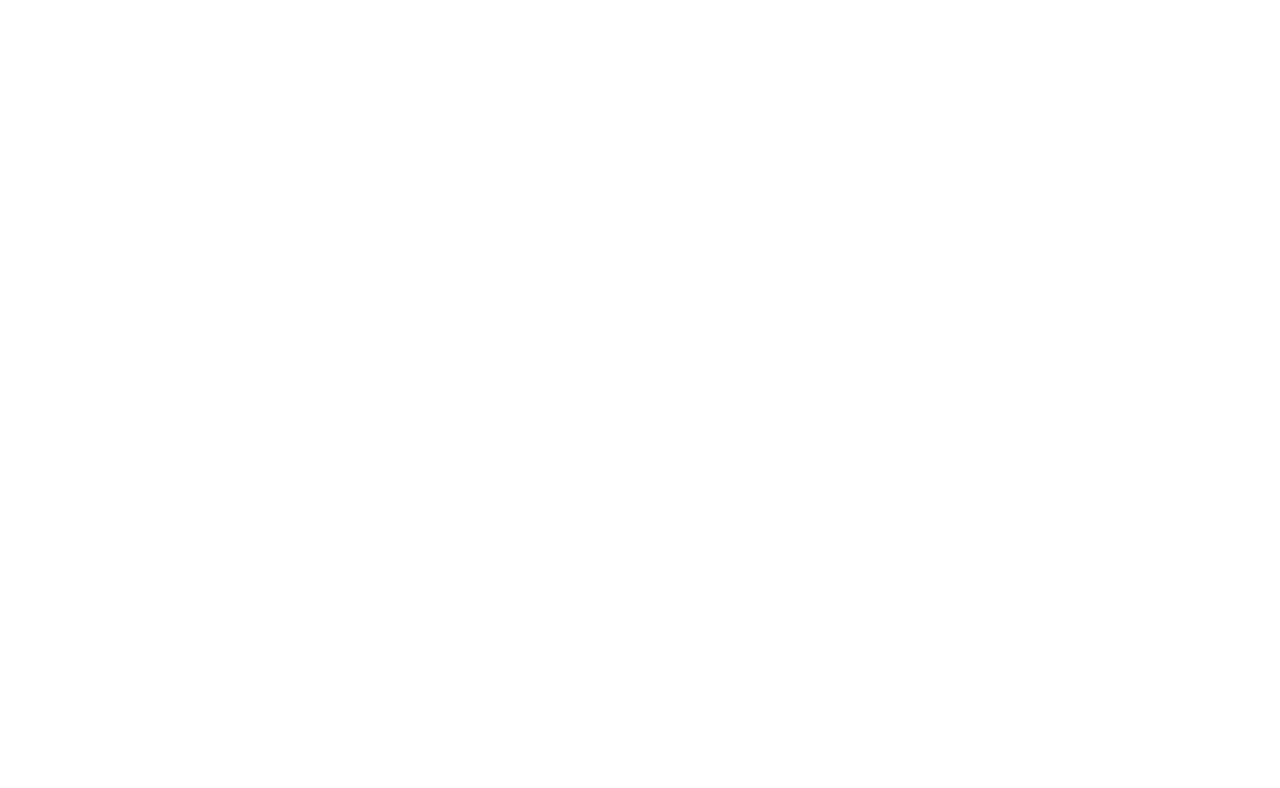
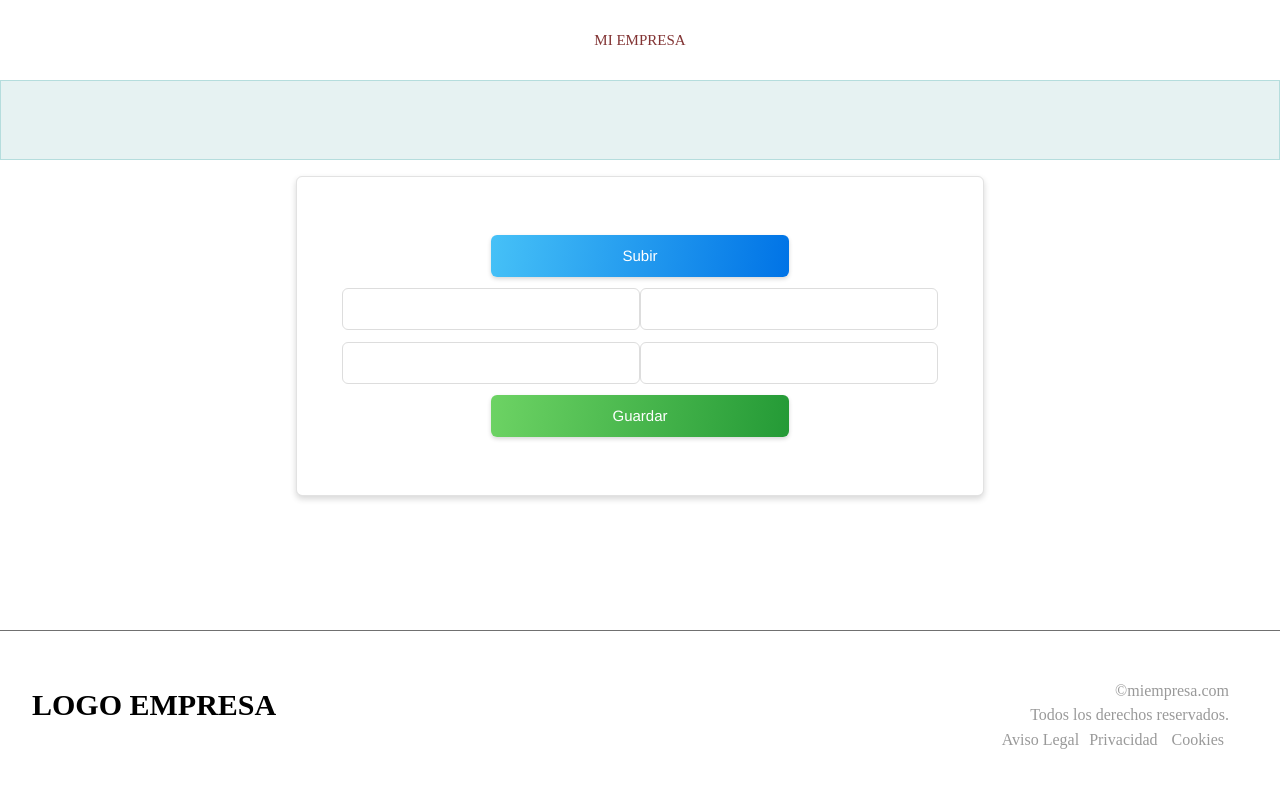
Before and after one commit to IT-Academy-BCN/ita-directory, a React (Create React App) app: page /profile in a window 1280 px wide. Shown: the top 788 px of the page. Built offline with nearby package versions, Linux system fonts and the light colour scheme.

Commit message:
edit profile first commit

```diff
--- a/src/App.js
+++ b/src/App.js
@@ -16,7 +16,7 @@ import Home from "screens/Home/Home";
 // Userflow
 import Login from "screens/UserFlow/Login/Login";
 import Registration from "screens/UserFlow/Registration/Registration";
-// import RecoverPassword from "screens/UserFlow/RecoverPassword";
+import Profile from "screens/UserFlow/Profile/Profile";
 
 const App = () => {
 	const [view, setView] = useState("");
@@ -36,7 +36,7 @@ const App = () => {
 					<Login onLogin={handleLogin} />
 				</Route>
 				<Route exact path="/register" component={Registration} />
-				{/* <Route exact path="/recover-password/:hash" component={RecoverPassword} /> */}
+				<Route exact path="/profile" component={Profile} />
 
 				{/* <ProtectedRoute component={Page404} /> */}
 			</Switch>
--- a/src/components/layout/Body/styles.js
+++ b/src/components/layout/Body/styles.js
@@ -1,14 +1,23 @@
-import styled from 'styled-components'
+import styled from "styled-components";
 
 export const StyledBody = styled.div`
 	margin: 0;
 	background-position: center;
 	background-repeat: no-repeat;
 	background-size: cover;
-`
+`;
 
 export const Childrens = styled.div`
 	display: flex;
 	justify-content: center;
-    padding-top: 3.5rem
-`
+	padding-top: 3.5rem;
+	padding-top: 1rem;
+
+	&.accessRegister {
+		padding-top: 3.5rem;
+	}
+
+	&.profile {
+		padding-top: 1rem;
+	}
+`;
--- a/src/components/units/AsyncButton/styles.js
+++ b/src/components/units/AsyncButton/styles.js
@@ -1,5 +1,5 @@
-import styled from 'styled-components'
-import Colors from 'theme/Colors'
+import styled from "styled-components";
+import Colors from "theme/Colors";
 
 const StyledButton = styled.button`
 	box-shadow: 0px 2px 4px #00000029;
@@ -12,12 +12,18 @@ const StyledButton = styled.button`
 	letter-spacing: 0px;
 	width: 18.6rem;
 	height: 2.6rem;
-    margin:  0.3rem 0 0.3rem 0;
+	margin: 0.3rem 0 0.3rem 0;
 	text-align: center;
 	&.blueGradient {
 		background: transparent
 			linear-gradient(98deg, ${Colors.lightBlue} 0%, ${Colors.darkBlue} 100%) 0% 0% no-repeat
 			padding-box;
+		color: ${Colors.white};
+	}
+	&.greenGradient {
+		background: transparent
+			linear-gradient(98deg, ${Colors.lightGreen} 0%, ${Colors.darkGreen} 100%) 0% 0%
+			no-repeat padding-box;
 		color: ${Colors.white};
 	}
 	&.disabled {
@@ -37,6 +43,6 @@ const StyledButton = styled.button`
 			transform: rotate(360deg);
 		}
 	}
-`
+`;
 
-export default StyledButton
+export default StyledButton;
--- a/src/screens/UserFlow/Login/Login.js
+++ b/src/screens/UserFlow/Login/Login.js
@@ -130,6 +130,9 @@ const Login = (onLogin, onGoToRegister) => {
 				<StyleRedirect>
 					No tienes cuenta? <Link to="/register"> Registrate</Link>
 				</StyleRedirect>
+				<StyleRedirect>
+					<Link to="/profile">Edit Profile</Link>
+				</StyleRedirect>
 			</StyledForm>
 		</Body>
 	);
--- a/src/screens/UserFlow/Profile/Profile.js
+++ b/src/screens/UserFlow/Profile/Profile.js
@@ -1,12 +1,46 @@
-import React from 'react'
-import Body from 'components/layout/Body/Body'
+import React from "react";
+import Body from "components/layout/Body/Body";
+import AsyncButton from "components/units/AsyncButton/AsyncButton";
+import Input from "components/units/Input/Input";
+import {StyledFormProfile, StyledPhotoSpace, StyledInputsSpace, StyledSaveSpace} from "./styles";
 
 const Profile = () => {
-  return (
-    <Body>
-      <div>Profile</div>
-    </Body>
-  )
-}
+	return (
+		<Body>
+			<StyledFormProfile>
+				<StyledPhotoSpace>
+					<AsyncButton
+						text="Subir"
+						loadingText="Subiendo"
+						type="submit"
+						className="blueGradient"
+						// onClick={handleClick}
+						isLoading={false}
+						// disabled={disabled}
+					/>
+				</StyledPhotoSpace>
+				<StyledInputsSpace>
+					<Input />
+					<Input />
+				</StyledInputsSpace>
+				<StyledInputsSpace>
+					<Input />
+					<Input />
+				</StyledInputsSpace>
+				<StyledSaveSpace>
+					<AsyncButton
+						text="Guardar"
+						loadingText="Guardando"
+						type="submit"
+						className="greenGradient"
+						// onClick={handleClick}
+						isLoading={false}
+						// disabled={disabled}
+					/>
+				</StyledSaveSpace>
+			</StyledFormProfile>
+		</Body>
+	);
+};
 
-export default Profile
+export default Profile;
--- a/src/screens/UserFlow/Profile/styles.js
+++ b/src/screens/UserFlow/Profile/styles.js
@@ -0,0 +1,29 @@
+import styled from "styled-components";
+import Colors from "theme/Colors";
+
+export const StyledFormProfile = styled.form`
+	display: flex;
+	justify-content: center;
+	align-items: center;
+	flex-direction: column;
+	background: #ffffff 0% 0% no-repeat padding-box;
+	box-shadow: 0px 3px 6px #00000029;
+	border: 1px solid #e2e2e2;
+	border-radius: 6px;
+	opacity: 1;
+	padding: 1rem;
+	width: 43rem;
+	height: 20rem;
+`;
+
+export const StyledPhotoSpace = styled.div`
+	display: flex;
+`;
+
+export const StyledInputsSpace = styled.div`
+	display: flex;
+`;
+
+export const StyledSaveSpace = styled.div`
+	display: flex;
+`;
--- a/src/theme/Colors.js
+++ b/src/theme/Colors.js
@@ -5,6 +5,8 @@ const Colors = {
 	redColor: "rgba(193, 12, 12, 1)",
 	lightBlue: "#46C1F7",
 	darkBlue: "#0073E6",
+	lightGreen: "#6DD364",
+	darkGreen: "#249A36",
 };
 
 export default Colors;
```
Lines whose indentation alone changed are shown as unchanged.
